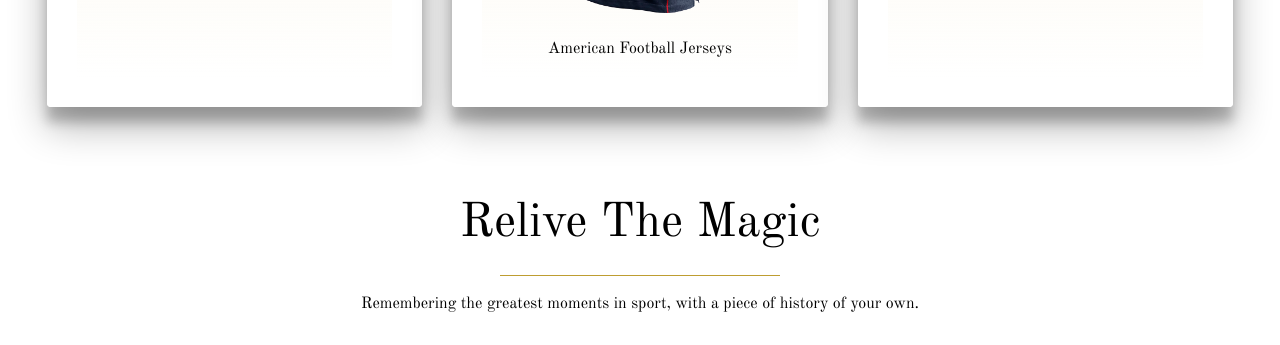
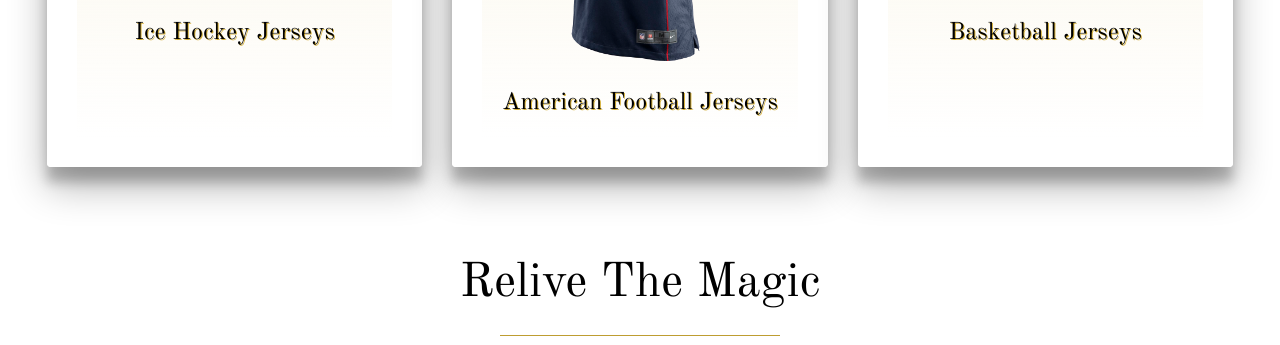
Before and after one commit to Jmurray1989/RetroKings, a Django app: page / in a window 1280 px wide. Shown: the part 1826-2171 px from the top of the page. Run offline with Django 3.2, Linux system fonts and the light colour scheme; some libraries are stand-ins or nearby versions.

Commit message:
Re-positioned background image & added dropshadow effect on jersey card headers on homepage

```diff
--- a/static/css/styles.css
+++ b/static/css/styles.css
@@ -14,7 +14,7 @@ html {
 /* Homepage Image */
 
 body {
-    background: url('/media/jersey-home-background.jpg') no-repeat center 80%;
+    background: url('/media/jersey-home-background.jpg') no-repeat center 70%;
     background-size: contain;
     color: #000000;
     font-family: 'Old Standard TT', serif;
@@ -213,6 +213,8 @@ body {
 
 .jersey-header {
     margin-top: 1rem;
+    font-size: 1.5rem;
+    text-shadow: 1px 1px #D4AF37;
 }
 
 /* Zoom Effect On Card Images */
```
